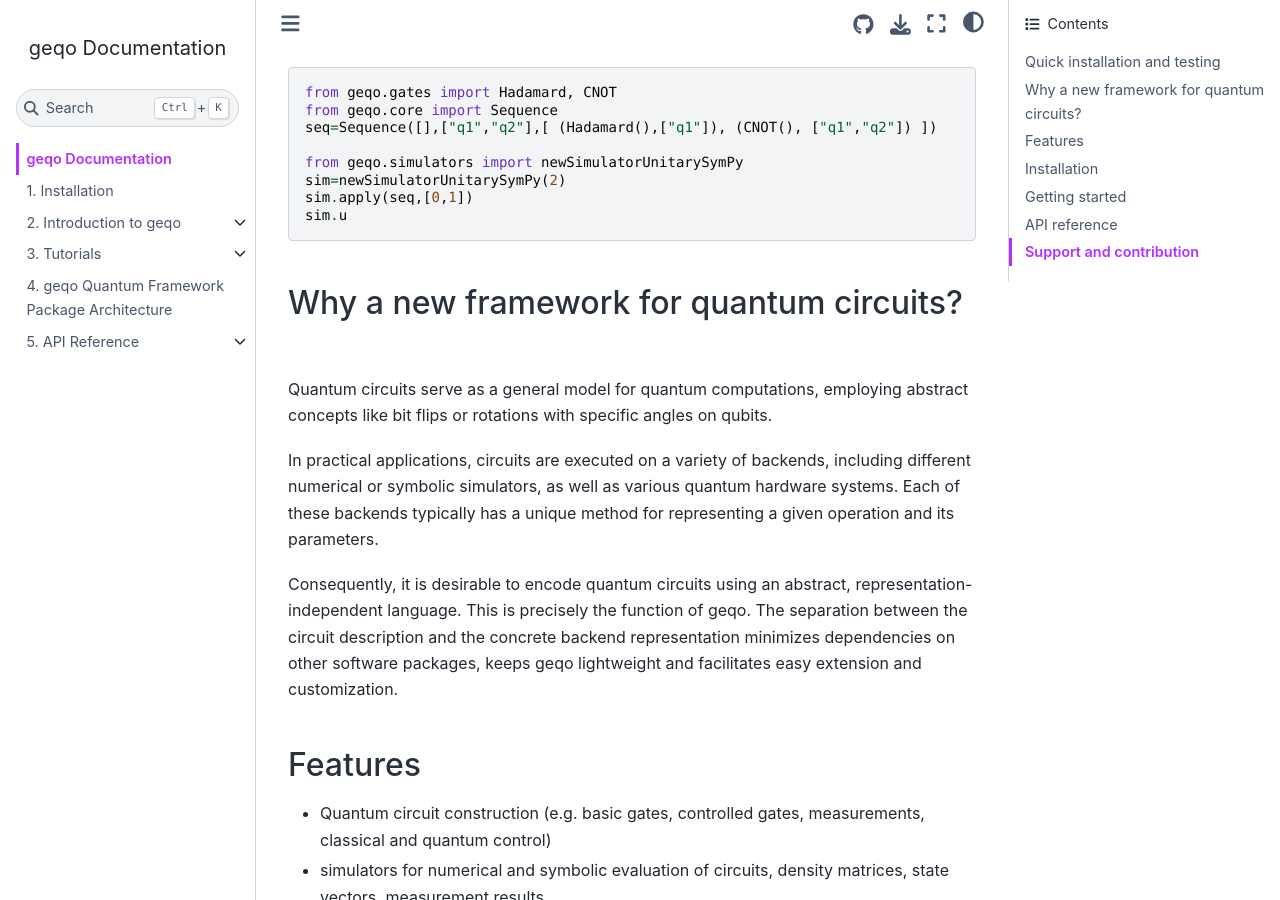
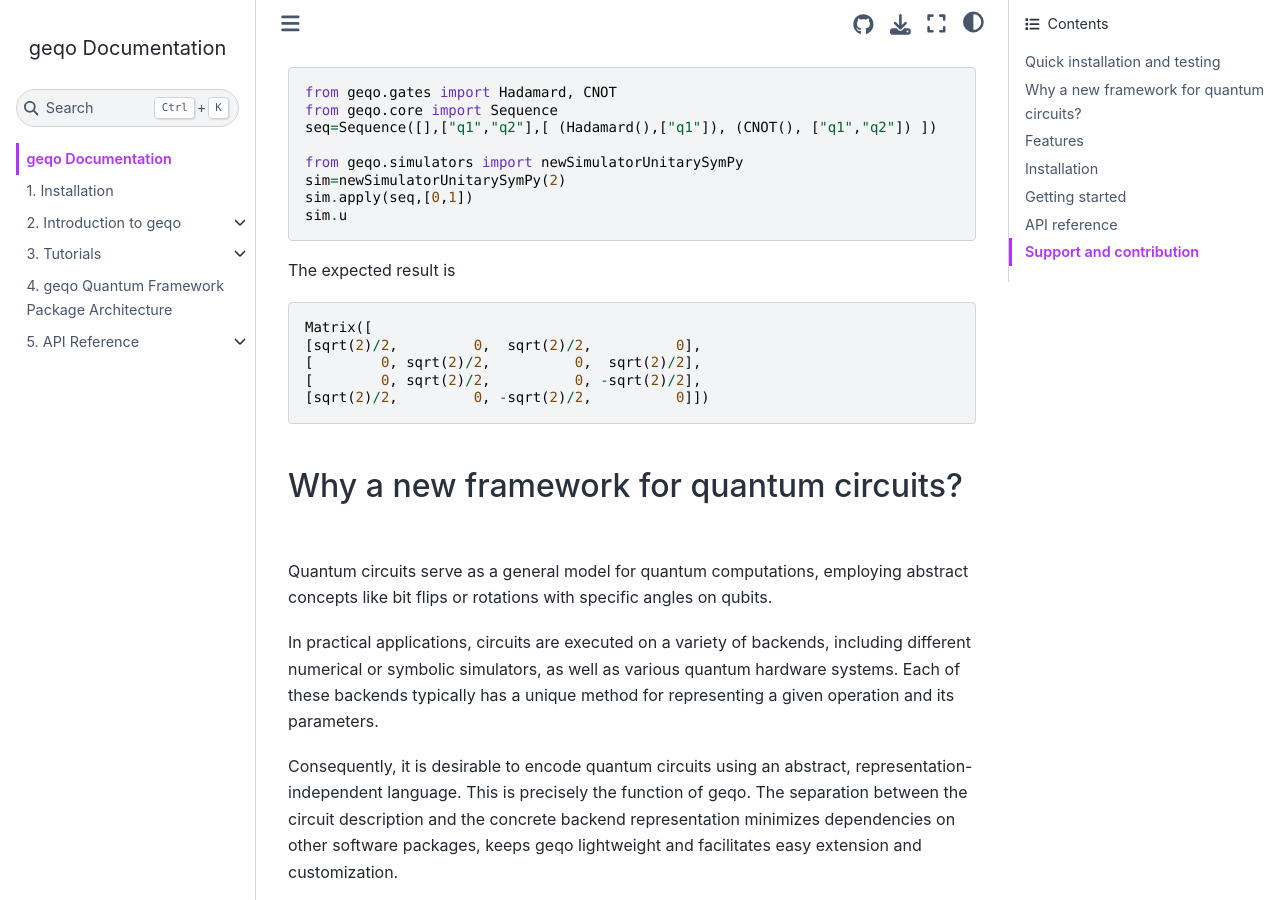
Before and after one commit to jordan0809/geqo, a Jupyter Book: the page built from doc/intro.md, in a window 1280 px wide and 900 px high, scrolled down 465 px. Built offline with Jupyter Book 1.0.4 settings and Sphinx 7.4.7 and the Sphinx Book theme 1.1.4, drawn with Linux system fonts in a browser that asks for light colours.

Commit message:
improved intro doc

````diff
--- a/doc/intro.md
+++ b/doc/intro.md
@@ -17,6 +17,15 @@ from geqo.simulators import newSimulatorUnitarySymPy
 sim=newSimulatorUnitarySymPy(2)
 sim.apply(seq,[0,1])
 sim.u
+```
+
+The expected result is
+```
+Matrix([
+[sqrt(2)/2,         0,  sqrt(2)/2,          0],
+[        0, sqrt(2)/2,          0,  sqrt(2)/2],
+[        0, sqrt(2)/2,          0, -sqrt(2)/2],
+[sqrt(2)/2,         0, -sqrt(2)/2,          0]])
 ```
 
 ## Why a new framework for quantum circuits?
````
